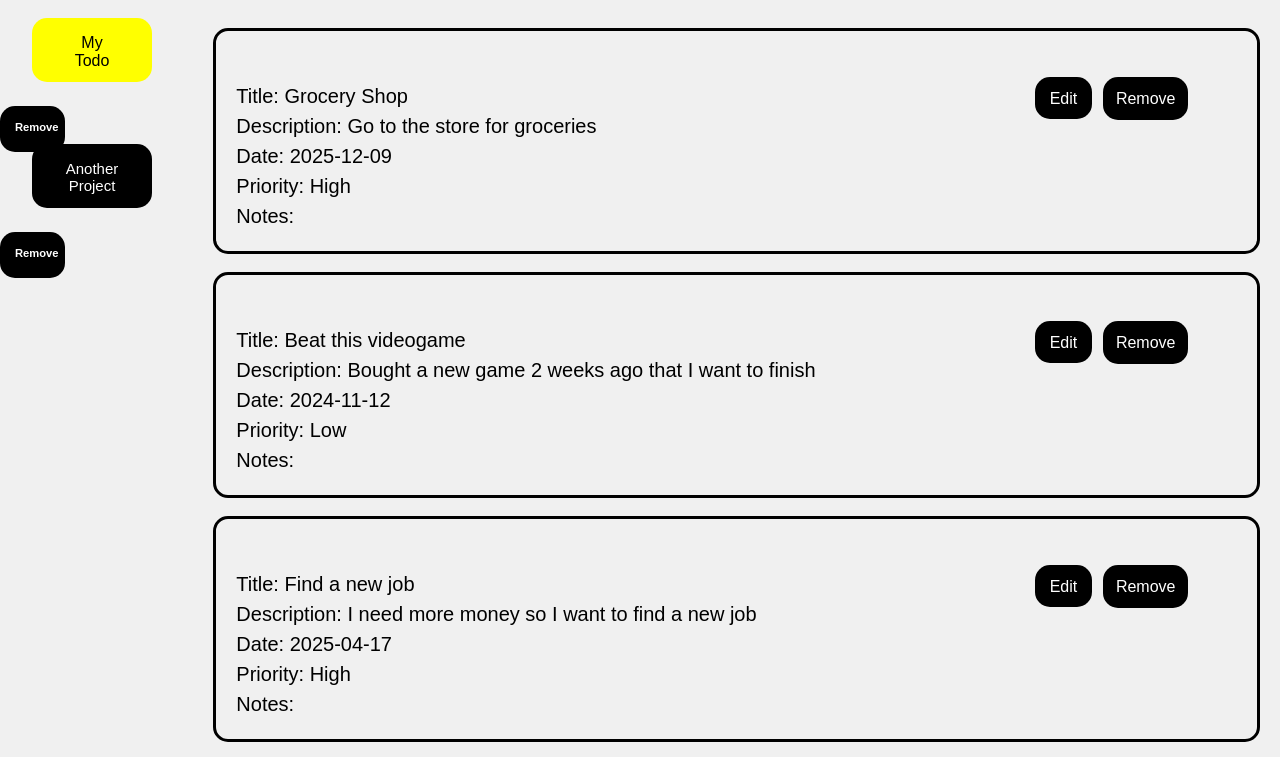
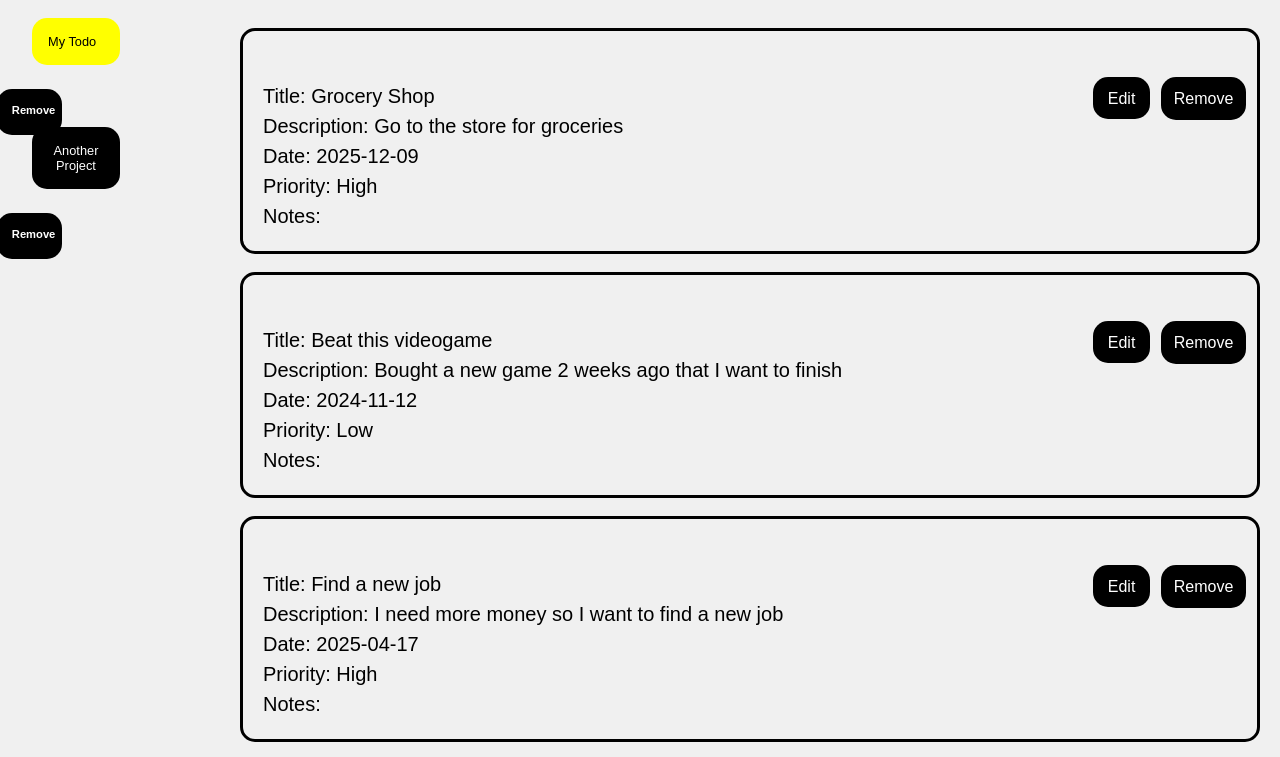
Before and after one commit to bwolfe53144/toDoList, a website built with webpack: page src/template.html in a window 1280 px wide. Shown: the part 268-1025 px from the top of the page. Built offline with nearby package versions, Linux system fonts and the light colour scheme.

Commit message:
edited styles

```diff
--- a/src/index.js
+++ b/src/index.js
@@ -57,7 +57,7 @@ function displayTodo(list) {
         let editTask = document.createElement("editTask");
         editTask.dataset.id = i;
         editTask.innerText = "Edit";
-        editTask.style.cssText = "background-color: black; color:white; text-align:center; padding:13px 15px 12px 15px; width:60px; height:20px; border-radius: 15px; position: relative; top: 80px; left: 77%";
+        editTask.style.cssText = "background-color: black; color:white; text-align:center; padding:13px 15px 12px 15px; width:60px; height:20px; border-radius: 15px; position: relative; top: 80px; left: 82%";
         editTask.addEventListener("click", function () {
             edit(myProjects, editTask.dataset.id);
         });
@@ -65,7 +65,7 @@ function displayTodo(list) {
         let removeTask = document.createElement("removeTask");
         removeTask.dataset.id = i;
         removeTask.innerText = "Remove";
-        removeTask.style.cssText = "background-color: black; color:white; text-align:center; padding:13px; width:60px; height:20px; border-radius: 15px; position: relative; top: 80px; left: 78%";
+        removeTask.style.cssText = "background-color: black; color:white; text-align:center; padding:13px; width:60px; height:20px; border-radius: 15px; position: relative; top: 80px; left: 83%";
         removeTask.addEventListener("click", function () {
             clearTask(myProjects, removeTask.dataset.id);
         });
@@ -110,7 +110,7 @@ function displayProjects(myProjects, projectId) {
         let removeProject = document.createElement("removeProject");
         removeProject.dataset.id = j;
         removeProject.innerText = "Remove";
-        removeProject.style.cssText = "background-color: black; color:white; text-align:center; font-size:.7rem; font-weight:bold; padding:15px; width:2.2rem; height:1rem; border-radius: 15px; position: relative; top: 1rem";
+        removeProject.style.cssText = "background-color: black; color:white; text-align:center; font-size:.7rem; font-weight:bold; padding:15px; width:2.2rem; height:1rem; border-radius: 15px; position: relative; top: 1rem; right: .2rem";
         removeProject.addEventListener("click", function () {
             clearProject(myProjects, removeProject.dataset.id);
         });
@@ -121,9 +121,9 @@ function displayProjects(myProjects, projectId) {
         if (j == projectId) {
             project.appendChild(newProject);
             project.appendChild(removeProject);
-            newProject.style.cssText = "background-color: yellow; color:black; text-align:center; margin:.5rem 2rem; padding:1rem 2rem 2rem 2rem; width:3.5rem; height:1rem; border-radius: 15px; position: relative; font-size: 1rem;";
+            newProject.style.cssText = "display: flex; background-color: yellow; color:black; margin:.5rem 2rem; text-align:center; justify-text: center; padding: 1rem; width:3.5rem; border-radius: 15px; font-size: .8rem";
         } else {
-            newProject.style.cssText = "background-color: black; color:white; margin:.5rem 2rem; text-align:center; justify-text: center; padding:1rem 2rem 2rem 2rem; width:3.5rem; height:1rem; border-radius: 15px; position: relative; font-size: 15px";
+            newProject.style.cssText = "display: flex; background-color: black; color:white; margin:.5rem 2rem; text-align:center; justify-text: center; padding: 1rem; width:3.5rem; border-radius: 15px; font-size: .8rem";
             project.appendChild(newProject);
             project.appendChild(removeProject);
         }
@@ -145,7 +145,7 @@ function eraseTodo() {
 
 function clearTask(myProjects, a) {
     let clearTask = myProjects[myId].items.splice(a,1);
-    saveTodoToLocalStorage();
+    saveProjectToLocalStorage();
     displayTodo(myProjects[myId].items);
  }
 
--- a/src/styles.css
+++ b/src/styles.css
@@ -1,6 +1,8 @@
 .container {
+    width: 100%;
     display: grid;
     grid-template-columns: 1fr 5fr;
+    gap: 2rem;
 }
 
 .taskContainer {
@@ -163,4 +165,5 @@ body {
 
 h2 {
     font-size: 30px;
+    text-align: center;
 }
```
